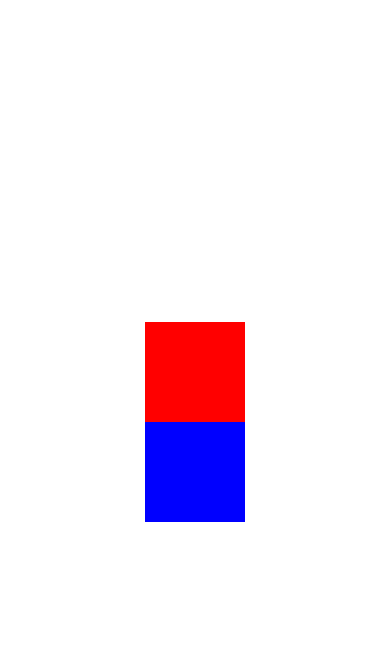
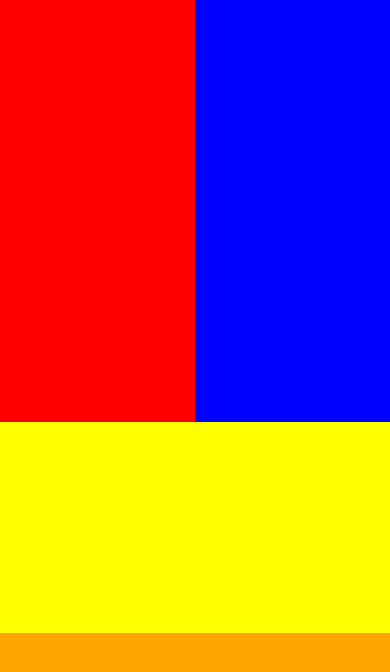
Before and after one commit to mila05022/105841106421-Rifatuljamila-lebweb6, a React Native app: screen / in a window 390 px wide. Shown: the top 672 px of the page. Built offline with nearby package versions, Linux system fonts and the light colour scheme.

Commit message:
Tugas Lab1/ color

```diff
--- a/App.js
+++ b/App.js
@@ -1,26 +1,20 @@
-import { StyleSheet, Text, View } from 'react-native'
-import React from 'react'
+import { StyleSheet, Text, View } from 'react-native';
+import React from 'react';
 
 const App = () => {
   return (
+    <View style= {{ flex:1 }}>
+      <View style= {{ flex:1, flexDirection: "row" }}>
+      <View style= {{ flex:1, backgroundColor: 'red' }}></View>
+      <View style= {{ flex:1, backgroundColor: 'blue' }}></View>
+ </View>
+    <View style={{ flex:1, flexDirection: "column" }}>
+    <View style={{ flex:1, backgroundColor: 'yellow' }}></View>
+    <View style={{ flex:1, backgroundColor: 'orange' }}></View>
+  </View>
+  </View>
 
-    <View style = {{
-      flex: 1, justifyContent: 'center',
-      alignItems: 'center'
-      }}>
-    <View style={{
-      width:100,height: 100,backgroundColor: 'red',
-      alignSelf:'center'
-      }}></View>
-    <View style={{
-      width:100,height: 100,backgroundColor: 'blue',
-      alignSelf:'center'
-      }}>
-      </View>
-    </View>
-  )
+  );
 }
 
-export default App
-
-const styles = StyleSheet.create({})
+export default App;
```
